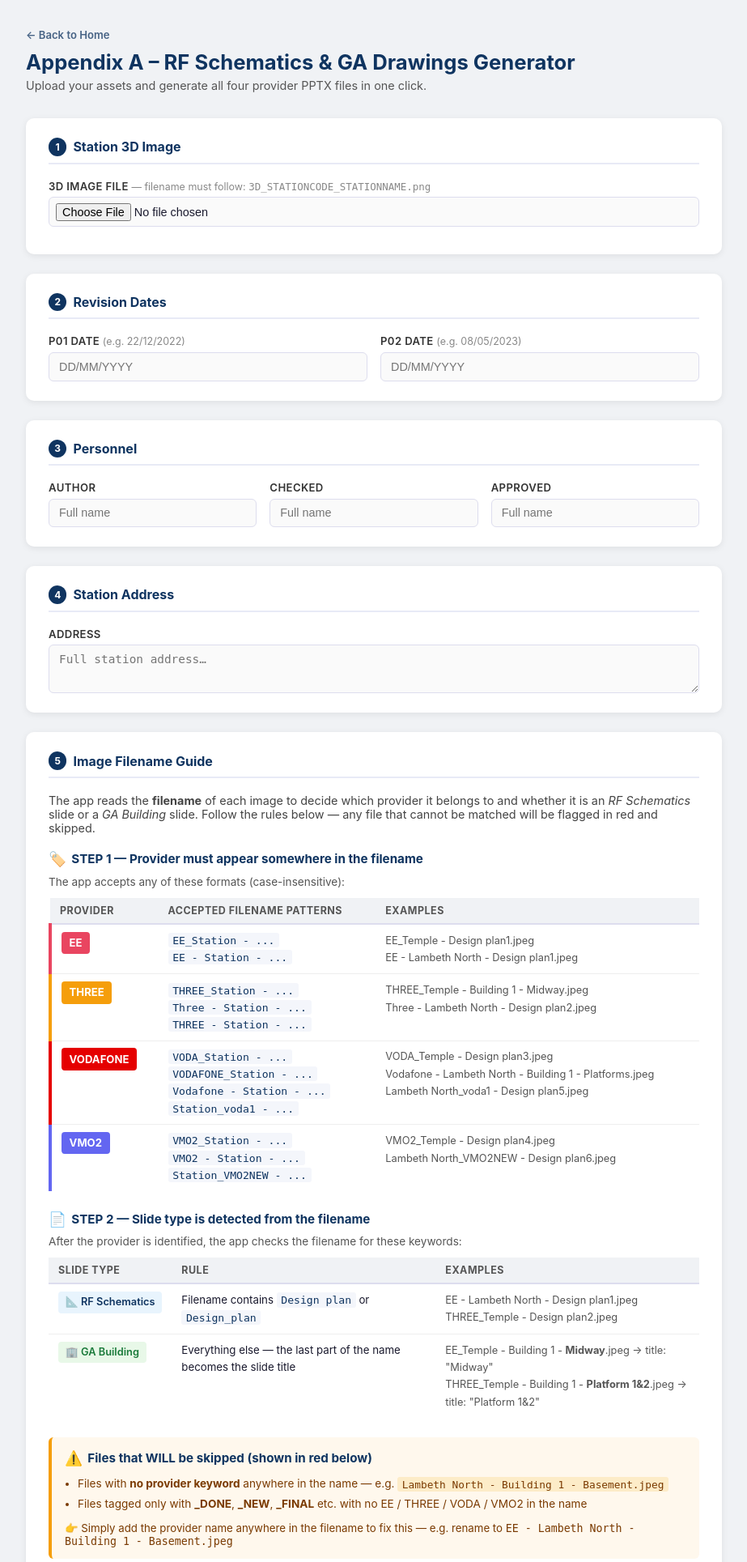
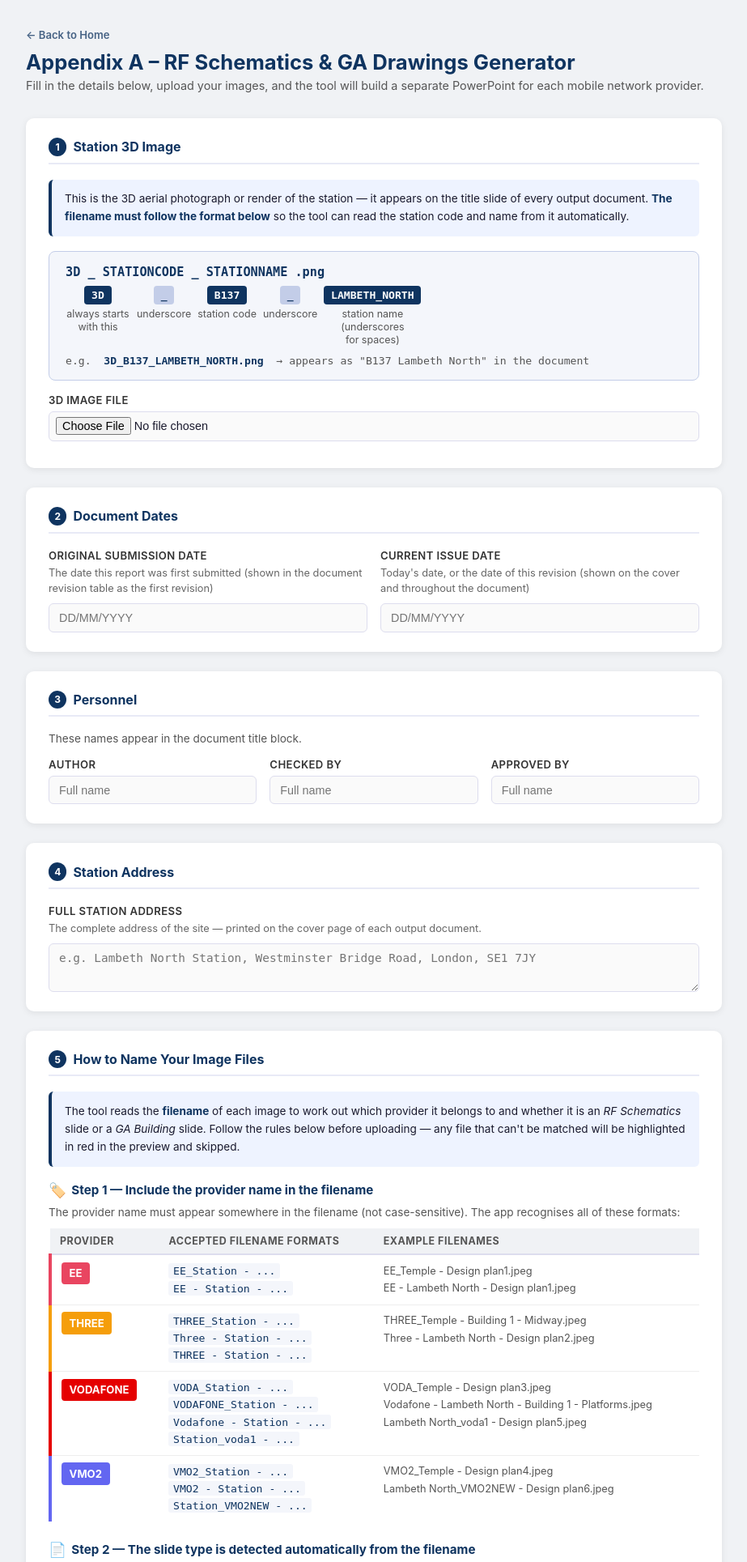
Before and after one commit to isaguven05/Appendix_A_Generator, a Flask app: page /appendix-a in a window 1280 px wide. Shown: the top 1929 px of the page at 81% size, without its empty margins (178-1101 px from the left). Run offline with Flask 3, Linux system fonts and the light colour scheme.

Commit message:
Rewrite Appendix A & B UI with plain, non-technical language
- Remove all placeholder references (<<DATE>>, <<ADDRESS>>, etc.)
- Rename date fields to "Original Submission Date" / "Current Issue Date" with plain descriptions
- Add visual 3D image naming guide to both pages
- Clarify providers card: remove <<logo>> reference, add warning about unmatched providers
- Add info boxes explaining what each upload is for
- Improve file preview warning text in Appendix A

Co-Authored-By: Claude Sonnet 4.6 <noreply@anthropic.com>

```diff
--- a/templates/appendix_a.html
+++ b/templates/appendix_a.html
@@ -3,7 +3,7 @@
 <head>
   <meta charset="UTF-8" />
   <meta name="viewport" content="width=device-width, initial-scale=1.0" />
-  <title>Appendix A – PPTX Generator</title>
+  <title>Appendix A – RF Schematics &amp; GA Drawings Generator</title>
   <style>
     *, *::before, *::after { box-sizing: border-box; margin: 0; padding: 0; }
 
@@ -21,7 +21,6 @@
     header h1 { font-size: 1.6rem; font-weight: 700; color: #0f3460; }
     header p  { margin-top: .35rem; font-size: .9rem; color: #555; }
 
-    /* Flash messages */
     .flash-list { list-style: none; margin-bottom: 1.2rem; }
     .flash-list li {
       padding: .75rem 1rem; border-radius: 6px;
@@ -30,7 +29,6 @@
     .flash-list li.error   { background: #fde8e8; color: #c0392b; border-left: 4px solid #c0392b; }
     .flash-list li.success { background: #e8f8e8; color: #27ae60; border-left: 4px solid #27ae60; }
 
-    /* Card sections */
     .card {
       background: #fff; border-radius: 10px;
       box-shadow: 0 2px 8px rgba(0,0,0,.08);
@@ -68,6 +66,8 @@
       letter-spacing: 0; font-size: .78rem;
     }
 
+    .field-desc { font-size: .8rem; color: #666; margin-top: -.1rem; margin-bottom: .2rem; line-height: 1.5; }
+
     input[type="text"],
     input[type="date"],
     input[type="file"],
@@ -81,32 +81,6 @@
     input:focus, textarea:focus { outline: none; border-color: #0f3460; background: #fff; }
     textarea { resize: vertical; min-height: 60px; }
 
-    /* Provider image routing hint */
-    .provider-grid {
-      display: grid;
-      grid-template-columns: repeat(2, 1fr);
-      gap: .6rem;
-      margin-top: .75rem;
-    }
-
-    @media (max-width: 600px) { .provider-grid { grid-template-columns: 1fr; } }
-
-    .provider-pill {
-      display: flex; align-items: center; gap: .5rem;
-      background: #f4f6fb; border: 1.5px solid #dde;
-      border-radius: 8px; padding: .5rem .75rem; font-size: .82rem;
-    }
-
-    .provider-pill .dot {
-      width: 10px; height: 10px; border-radius: 50%; flex-shrink: 0;
-    }
-
-    .dot-ee       { background: #e94560; }
-    .dot-three    { background: #f59e0b; }
-    .dot-vodafone { background: #e50000; }
-    .dot-vmo2     { background: #6366f1; }
-
-    /* File list preview */
     .file-list {
       margin-top: .5rem; font-size: .8rem; color: #555;
       list-style: disc inside; max-height: 160px; overflow-y: auto;
@@ -116,7 +90,6 @@
 
     .file-list li.unrecognised { color: #e94560; }
 
-    /* Submit */
     .submit-wrap { display: flex; justify-content: flex-end; margin-top: .5rem; }
 
     button[type="submit"] {
@@ -140,15 +113,31 @@
 
     @keyframes spin { to { transform: rotate(360deg); } }
 
+    /* Info / warn boxes */
     .info-box {
       background: #eef3ff; border-left: 4px solid #0f3460;
-      border-radius: 6px; padding: .75rem 1rem;
-      font-size: .85rem; color: #1a1a2e; margin-bottom: 1rem;
+      border-radius: 6px; padding: .85rem 1rem;
+      font-size: .85rem; color: #1a1a2e; margin-bottom: 1.1rem; line-height: 1.6;
+    }
+    .info-box strong { color: #0f3460; }
+    .warn-box {
+      background: #fff8ed; border-left: 4px solid #f59e0b;
+      border-radius: 6px; padding: .85rem 1rem;
+      font-size: .85rem; color: #7a3a00; margin-top: 1.1rem; line-height: 1.6;
     }
 
-    /* ── Filename guide ── */
-    .guide-section { }
+    /* Naming guide */
+    .naming-guide { background: #f4f6fb; border: 1.5px solid #c3cde8; border-radius: 8px; padding: 1rem 1.25rem; margin-top: .9rem; }
+    .naming-guide .pattern { font-family: "SF Mono","Fira Code",monospace; font-size: .95rem; font-weight: 700; color: #0f3460; display: block; margin-bottom: .5rem; }
+    .naming-guide .parts-row { display: flex; flex-wrap: wrap; gap: .5rem; margin-bottom: .6rem; }
+    .naming-guide .part { display: flex; flex-direction: column; align-items: center; font-size: .78rem; }
+    .naming-guide .part .box { background: #0f3460; color: #fff; padding: .25rem .55rem; border-radius: 4px; font-family: "SF Mono","Fira Code",monospace; font-weight: 700; font-size: .82rem; margin-bottom: .25rem; }
+    .naming-guide .part .box.sep { background: #c3cde8; color: #0f3460; }
+    .naming-guide .part span { color: #555; text-align: center; max-width: 80px; line-height: 1.3; }
+    .naming-guide .example { font-family: "SF Mono","Fira Code",monospace; font-size: .82rem; color: #555; margin-top: .25rem; }
+    .naming-guide .example strong { color: #0f3460; }
 
+    /* Guide tables */
     .guide-section-title {
       font-size: .95rem; font-weight: 700; color: #0f3460;
       margin-bottom: .6rem; display: flex; align-items: center; gap: .4rem;
@@ -204,11 +193,6 @@
 
     .eg { color: #555; font-size: .8rem; }
 
-    .warn-section {
-      background: #fff8ed; border-left: 4px solid #f59e0b;
-      border-radius: 6px; padding: .9rem 1rem;
-    }
-
     .warn-list {
       margin: .4rem 0 0 1rem; font-size: .85rem; color: #7a3a00;
       line-height: 1.8;
@@ -226,7 +210,7 @@
   <header>
     <a href="{{ url_for('home') }}" style="display:inline-flex;align-items:center;gap:.35rem;font-size:.82rem;color:#0f3460;text-decoration:none;margin-bottom:.6rem;font-weight:600;opacity:.75;">← Back to Home</a>
     <h1>Appendix A – RF Schematics &amp; GA Drawings Generator</h1>
-    <p>Upload your assets and generate all four provider PPTX files in one click.</p>
+    <p>Fill in the details below, upload your images, and the tool will build a separate PowerPoint for each mobile network provider.</p>
   </header>
 
   {% with messages = get_flashed_messages(with_categories=true) %}
@@ -244,11 +228,25 @@
     <!-- ① Station 3D Image -->
     <div class="card">
       <h2><span class="badge">1</span> Station 3D Image</h2>
-      <div class="field">
-        <label>
-          3D Image file
-          <span class="hint"> — filename must follow: <code>3D_STATIONCODE_STATIONNAME.png</code></span>
-        </label>
+
+      <div class="info-box">
+        This is the 3D aerial photograph or render of the station — it appears on the title slide of every output document. <strong>The filename must follow the format below</strong> so the tool can read the station code and name from it automatically.
+      </div>
+
+      <div class="naming-guide">
+        <span class="pattern">3D _ STATIONCODE _ STATIONNAME .png</span>
+        <div class="parts-row">
+          <div class="part"><div class="box">3D</div><span>always starts with this</span></div>
+          <div class="part"><div class="box sep">_</div><span>underscore</span></div>
+          <div class="part"><div class="box">B137</div><span>station code</span></div>
+          <div class="part"><div class="box sep">_</div><span>underscore</span></div>
+          <div class="part"><div class="box">LAMBETH_NORTH</div><span>station name (underscores for spaces)</span></div>
+        </div>
+        <div class="example">e.g. &nbsp;<strong>3D_B137_LAMBETH_NORTH.png</strong> &nbsp;→ appears as "B137 Lambeth North" in the document</div>
+      </div>
+
+      <div class="field" style="margin-top:1rem;">
+        <label>3D Image file</label>
         <input type="file" name="image_3d" accept="image/*" required id="image-3d-input" />
         <small id="station-preview" style="color:#0f3460;font-weight:600;margin-top:.25rem;"></small>
       </div>
@@ -256,14 +254,16 @@
 
     <!-- ② Dates -->
     <div class="card">
-      <h2><span class="badge">2</span> Revision Dates</h2>
+      <h2><span class="badge">2</span> Document Dates</h2>
       <div class="grid-2">
         <div class="field">
-          <label>P01 Date <span class="hint">(e.g. 22/12/2022)</span></label>
+          <label>Original Submission Date</label>
+          <p class="field-desc">The date this report was first submitted (shown in the document revision table as the first revision)</p>
           <input type="text" name="p01_date" placeholder="DD/MM/YYYY" required />
         </div>
         <div class="field">
-          <label>P02 Date <span class="hint">(e.g. 08/05/2023)</span></label>
+          <label>Current Issue Date</label>
+          <p class="field-desc">Today's date, or the date of this revision (shown on the cover and throughout the document)</p>
           <input type="text" name="p02_date" placeholder="DD/MM/YYYY" required />
         </div>
       </div>
@@ -272,17 +272,18 @@
     <!-- ③ Personnel -->
     <div class="card">
       <h2><span class="badge">3</span> Personnel</h2>
+      <p style="font-size:.85rem;color:#555;margin-bottom:1rem;">These names appear in the document title block.</p>
       <div class="grid-3">
         <div class="field">
           <label>Author</label>
           <input type="text" name="author" placeholder="Full name" required />
         </div>
         <div class="field">
-          <label>Checked</label>
+          <label>Checked by</label>
           <input type="text" name="checked" placeholder="Full name" required />
         </div>
         <div class="field">
-          <label>Approved</label>
+          <label>Approved by</label>
           <input type="text" name="approved" placeholder="Full name" required />
         </div>
       </div>
@@ -292,32 +293,31 @@
     <div class="card">
       <h2><span class="badge">4</span> Station Address</h2>
       <div class="field">
-        <label>Address</label>
-        <textarea name="station_address" placeholder="Full station address…" required></textarea>
+        <label>Full station address</label>
+        <p class="field-desc">The complete address of the site — printed on the cover page of each output document.</p>
+        <textarea name="station_address" placeholder="e.g. Lambeth North Station, Westminster Bridge Road, London, SE1 7JY" required></textarea>
       </div>
     </div>
 
-    <!-- ⑤ Filename Guide -->
+    <!-- ⑤ How to Name Your Image Files -->
     <div class="card">
-      <h2><span class="badge">5</span> Image Filename Guide</h2>
+      <h2><span class="badge">5</span> How to Name Your Image Files</h2>
 
-      <p style="font-size:.9rem;color:#444;margin-bottom:1.2rem;">
-        The app reads the <strong>filename</strong> of each image to decide which provider it belongs to
-        and whether it is an <em>RF Schematics</em> slide or a <em>GA Building</em> slide.
-        Follow the rules below — any file that cannot be matched will be flagged in red and skipped.
-      </p>
+      <div class="info-box">
+        The tool reads the <strong>filename</strong> of each image to work out which provider it belongs to and whether it is an <em>RF Schematics</em> slide or a <em>GA Building</em> slide. Follow the rules below before uploading — any file that can't be matched will be highlighted in red in the preview and skipped.
+      </div>
 
-      <!-- Provider detection -->
-      <div class="guide-section">
+      <!-- Step 1: Provider -->
+      <div style="margin-bottom:1.5rem;">
         <div class="guide-section-title">
-          <span class="guide-icon">🏷️</span> STEP 1 — Provider must appear somewhere in the filename
+          <span class="guide-icon">🏷️</span> Step 1 — Include the provider name in the filename
         </div>
-        <p class="guide-sub">The app accepts any of these formats (case-insensitive):</p>
+        <p class="guide-sub">The provider name must appear somewhere in the filename (not case-sensitive). The app recognises all of these formats:</p>
 
         <div class="guide-table-wrap">
           <table class="guide-table">
             <thead>
-              <tr><th>Provider</th><th>Accepted filename patterns</th><th>Examples</th></tr>
+              <tr><th>Provider</th><th>Accepted filename formats</th><th>Example filenames</th></tr>
             </thead>
             <tbody>
               <tr class="row-ee">
@@ -374,17 +374,17 @@
         </div>
       </div>
 
-      <!-- Slide type detection -->
-      <div class="guide-section" style="margin-top:1.5rem;">
+      <!-- Step 2: Slide type -->
+      <div>
         <div class="guide-section-title">
-          <span class="guide-icon">📄</span> STEP 2 — Slide type is detected from the filename
+          <span class="guide-icon">📄</span> Step 2 — The slide type is detected automatically from the filename
         </div>
-        <p class="guide-sub">After the provider is identified, the app checks the filename for these keywords:</p>
+        <p class="guide-sub">Once the provider is identified, the app checks the filename for these keywords to decide which template slide to use:</p>
 
         <div class="guide-table-wrap">
           <table class="guide-table">
             <thead>
-              <tr><th>Slide type</th><th>Rule</th><th>Examples</th></tr>
+              <tr><th>Slide type</th><th>How it's detected</th><th>Examples</th></tr>
             </thead>
             <tbody>
               <tr>
@@ -397,7 +397,7 @@
               </tr>
               <tr>
                 <td><span class="type-badge type-ga">🏢 GA Building</span></td>
-                <td>Everything else — the last part of the name becomes the slide title</td>
+                <td>Everything else — the last part of the filename becomes the slide title</td>
                 <td>
                   <span class="eg">EE_Temple - Building 1 - <strong>Midway</strong>.jpeg → title: "Midway"</span><br>
                   <span class="eg">THREE_Temple - Building 1 - <strong>Platform 1&amp;2</strong>.jpeg → title: "Platform 1&amp;2"</span>
@@ -406,40 +406,38 @@
             </tbody>
           </table>
         </div>
-      </div>
 
-      <!-- What doesn't work -->
-      <div class="guide-section warn-section" style="margin-top:1.5rem;">
-        <div class="guide-section-title">
-          <span class="guide-icon">⚠️</span> Files that WILL be skipped (shown in red below)
+        <div class="warn-box">
+          <strong>⚠ Files that will be skipped (shown in red in the preview below):</strong>
+          <ul class="warn-list">
+            <li>Files with <strong>no provider name</strong> anywhere — e.g. <code>Lambeth North - Building 1 - Basement.jpeg</code></li>
+            <li>Files with only suffixes like <strong>_DONE</strong>, <strong>_NEW</strong>, <strong>_FINAL</strong> and no provider name</li>
+          </ul>
+          <p style="margin-top:.6rem;font-size:.83rem;">
+            👉 Fix this by adding the provider name — e.g. rename to <code>EE - Lambeth North - Building 1 - Basement.jpeg</code>
+          </p>
         </div>
-        <ul class="warn-list">
-          <li>Files with <strong>no provider keyword</strong> anywhere in the name — e.g. <code>Lambeth North - Building 1 - Basement.jpeg</code></li>
-          <li>Files tagged only with <strong>_DONE</strong>, <strong>_NEW</strong>, <strong>_FINAL</strong> etc. with no EE / THREE / VODA / VMO2 in the name</li>
-        </ul>
-        <p style="margin-top:.6rem;font-size:.83rem;color:#7a3a00;">
-          👉 Simply add the provider name anywhere in the filename to fix this —
-          e.g. rename to <code>EE - Lambeth North - Building 1 - Basement.jpeg</code>
-        </p>
       </div>
     </div>
 
-    <!-- ⑥ Images -->
+    <!-- ⑥ Upload Images -->
     <div class="card">
-      <h2><span class="badge">6</span> Upload Images (All Providers)</h2>
+      <h2><span class="badge">6</span> Upload All Images</h2>
+
+      <div class="info-box">
+        Select <strong>all images at once</strong> — across every provider. The tool automatically sorts them into the right provider documents based on the filename rules above.
+      </div>
 
       <div class="field">
-        <label>
-          All images
-          <span class="hint"> — select every design plan and building image across all providers at once.</span>
-        </label>
+        <label>All design plan and building images</label>
         <input type="file" name="images" accept="image/*" multiple required id="images-input"
                onchange="previewFiles(this)" />
         <ul class="file-list" id="file-list"></ul>
       </div>
-      <p style="font-size:.8rem;color:#888;margin-top:.5rem;">
-        Each provider generates its own PPTX. If images for all four providers are uploaded you will receive a <strong>.zip</strong> file.
-        Each provider always gets exactly <strong>2 × 2_GA slides</strong>.
+
+      <p style="font-size:.8rem;color:#888;margin-top:.75rem;">
+        Each provider generates its own PPTX. If images for multiple providers are uploaded you will receive a <strong>.zip</strong> file.
+        Each provider always gets exactly <strong>2 × 2 GA slides</strong>.
       </p>
     </div>
 
@@ -459,11 +457,14 @@
     const stem = file.name.replace(/\.[^.]+$/, "");
     const parts = stem.split("_");
     const el = document.getElementById("station-preview");
-    if (parts.length >= 3 && parts[0] === "3D") {
-      el.textContent = `Station: ${parts[1]} – ${parts.slice(2).join("_")}`;
+    if (parts.length >= 3 && parts[0].toUpperCase() === "3D") {
+      const code = parts[1];
+      const name = parts.slice(2).join(" ").replace(/_/g, " ").replace(/-/g, " ");
+      const clean = (code + " " + name).replace(/\b\w/g, c => c.toUpperCase());
+      el.textContent = "✓ Station detected: " + clean;
       el.style.color = "#0f3460";
     } else {
-      el.textContent = "⚠ Filename should be: 3D_STATIONCODE_STATIONNAME.ext";
+      el.textContent = "⚠ Filename doesn't match the required format: 3D_STATIONCODE_STATIONNAME.ext";
       el.style.color = "#e94560";
     }
   });
@@ -475,10 +476,9 @@
    * Pattern 3: keyword anywhere  (VMO2, VODAFONE, VODA, THREE inside any part of the name)
    */
   function getProviderTag(name) {
-    const stem  = name.replace(/\.[^.]+$/, "");   // strip extension
+    const stem  = name.replace(/\.[^.]+$/, "");
     const upper = stem.toUpperCase();
 
-    // Pattern 1 – underscore prefix
     const underscorePrefixes = [
       ["EE_",       "EE"],
       ["THREE_",    "THREE"],
@@ -490,7 +490,6 @@
       if (upper.startsWith(pfx)) return key;
     }
 
-    // Pattern 2 – "PROVIDER - " space-dash-space prefix
     const spaceDashPrefixes = [
       ["EE - ",       "EE"],
       ["THREE - ",    "THREE"],
@@ -502,7 +501,6 @@
       if (upper.startsWith(pfx.toUpperCase())) return key;
     }
 
-    // Pattern 3 – keyword anywhere (longer/more-specific first)
     const keywords = [
       ["VODAFONE", "VODAFONE"],
       ["VMO2",     "VMO2"],
@@ -513,7 +511,6 @@
       if (upper.includes(kw)) return key;
     }
 
-    // EE last — only match as standalone word to avoid false positives
     if (/(?:^|[\s\-_])EE(?:[\s\-_]|$)/.test(upper)) return "EE";
 
     return null;
@@ -533,9 +530,9 @@
       let tag = "";
       if (!prov) {
         li.classList.add("unrecognised");
-        tag = " ⚠ unrecognised prefix";
+        tag = " ⚠ no provider found in filename — will be skipped";
       } else {
-        tag = ` [${prov}] ${isDesign ? "📐 RF Schematics" : "🏢 GA Building"}`;
+        tag = ` → [${prov}] ${isDesign ? "📐 RF Schematics" : "🏢 GA Building"}`;
       }
       li.textContent = f.name + tag;
       list.appendChild(li);
```
Also changed, not shown: templates/appendix_b.html (+104 -81 lines).
